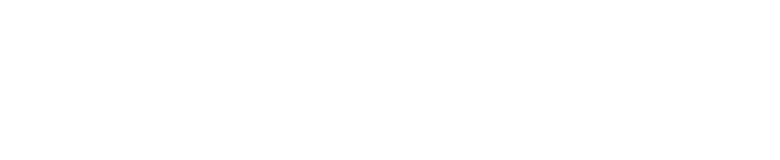
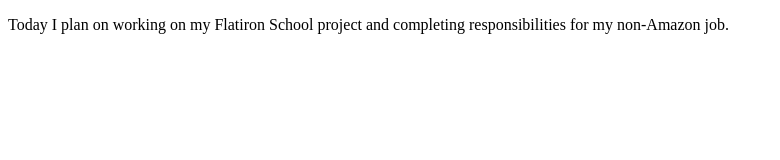
Before and after one commit to jtabb1/2021-08-03-Daily-Coding-Journal, a plain HTML site: page index.html in a window 1280 px wide. Shown: the whole page, without its empty margins (0-780 px from the left). Drawn offline with Linux system fonts and the light colour scheme.

Commit message:
Outline my plans for today.

```diff
--- a/index.html
+++ b/index.html
@@ -7,6 +7,12 @@
     <link href="style.css" rel="stylesheet" type="text/css" />
   </head>
   <body>
+
+    <p>
+      Today I plan on working on my Flatiron School project and completing
+      responsibilities for my non-Amazon job.
+    </p>
+
     <script src="script.js"></script>
   </body>
 </html>
```
